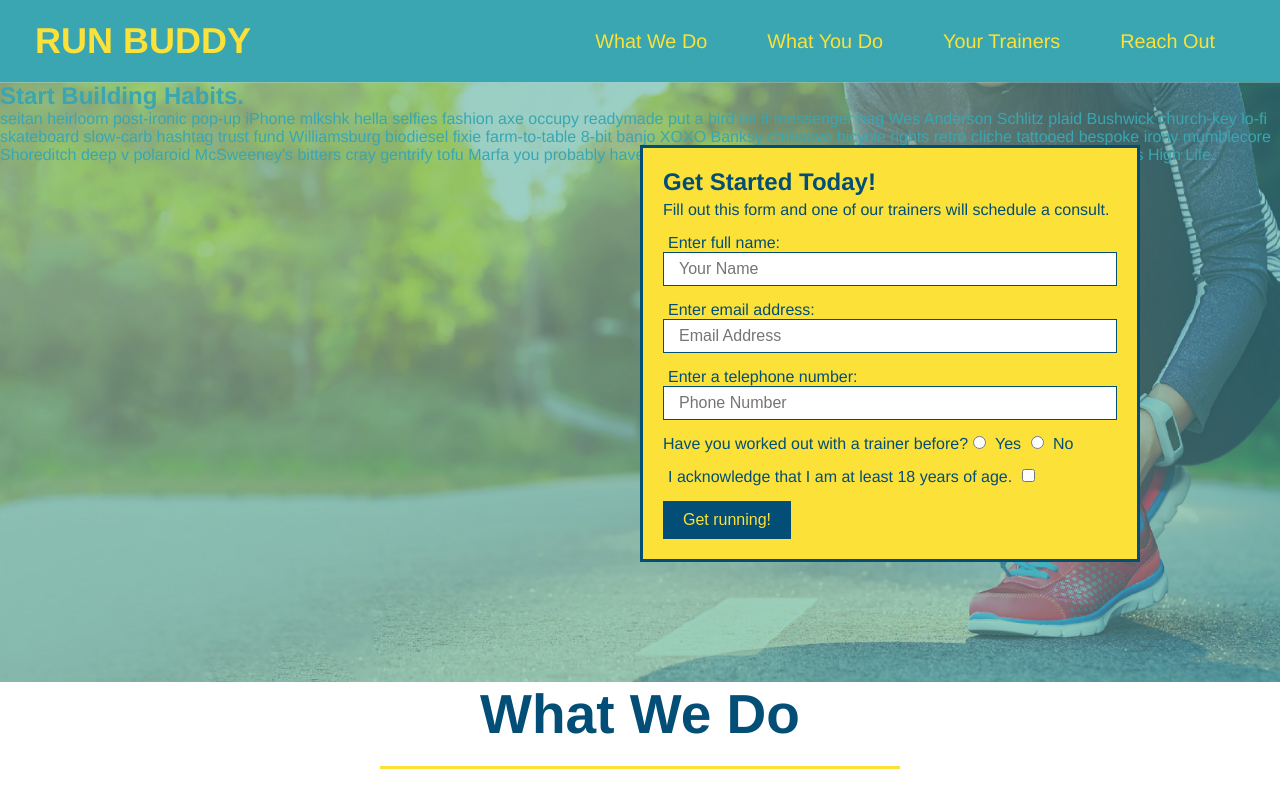
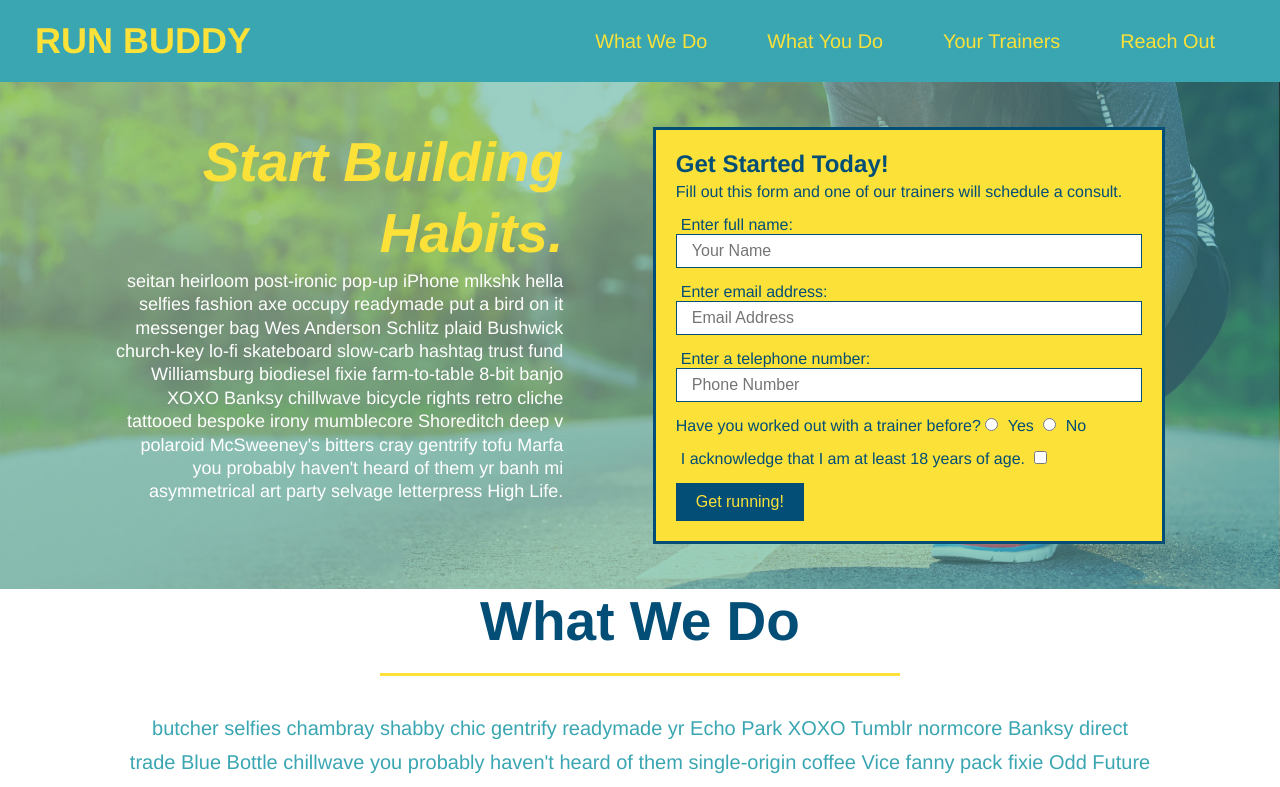
Before and after one commit to XxUnDeaDXxDEMON/run-buddy, a plain HTML site: page index.html in a window 1280 px wide. Shown: the top 787 px of the page. Drawn offline with Linux system fonts and the light colour scheme.

Commit message:
add flexbox to the hero

```diff
--- a/assets/css/style.css
+++ b/assets/css/style.css
@@ -65,17 +65,27 @@ header {
     background: #fce138;
     width: 100%;
     padding: 40px 35px;
+  display: flex;
+  justify-content: space-between;
+
+flex-wrap: wrap;
   }
 
   footer h2 {
-    display: inline;
+    display: flex;
+    justify-content: space-between;
+
+flex-wrap: wrap;
     color: #024e76;
     font-size: 30px;
     margin: 0;
   }
 
   footer div {
-    float: right;
+    display: flex;
+    justify-content: space-between;
+
+flex-wrap: wrap;
     line-height: 1.5;
     text-align: right;
   }
@@ -86,13 +96,29 @@ header {
 
 /* Hero Style Start */
 
+.hero-cta {
+  width: 35%;
+  text-align: right;
+  margin: 3.5%;
+  color: #fff;
+  font-size: 18px;
+  line-height: 1.3;
+}
+.hero-cta h2 {
+  font-style: italic;
+  font-size: 55px;
+  color: #fce138;
+}
 
 .hero {
     background-image: url("../images/hero-bg.jpg");
-    height: 600px;
+    display: flex;
+    justify-content: center;
+    flex-wrap: wrap;
+
     background-size: cover;
     background-position: center;
-    position: relative;
+
   }
   /* Hero Style End */
 
@@ -100,11 +126,11 @@ header {
     border: 3px solid #024e76;
     background-color: #fce138;
     padding: 20px;
-    width: 500px;
+    width: 40%;
+    margin: 3.5%;
+
     color: #024e76;
-    position: absolute;
-    bottom: 120px;
-    right: 140px;
+
   }
 
   .hero-form h3 {
```
